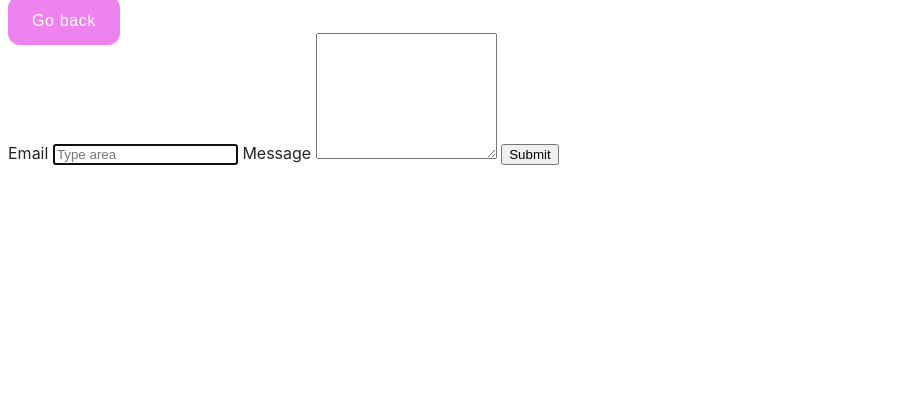
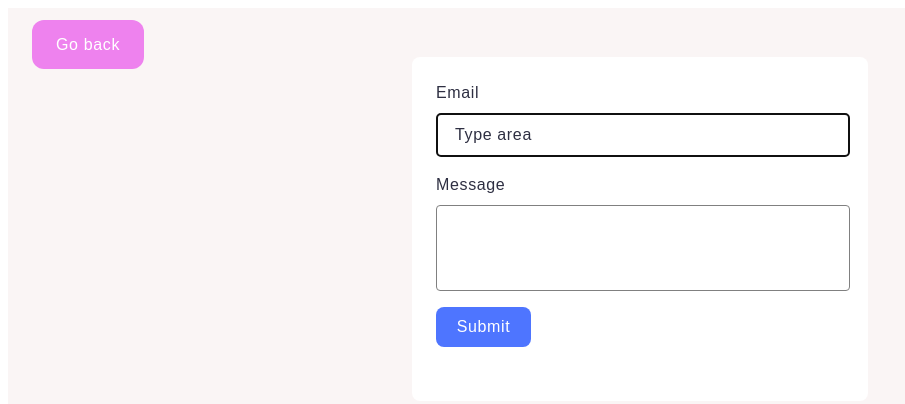
Before and after one commit to chasov-artem/goit-js-hw-09-test, a website built with Vite: page src/2-form.html in a window 1280 px wide. Shown: the whole page, without its empty margins (0-905 px from the left). Built offline with nearby package versions, Linux system fonts and the light colour scheme.

Commit message:
styles-form

```diff
--- a/src/2-form.html
+++ b/src/2-form.html
@@ -6,7 +6,7 @@
     <title>Gallery</title>
     <link rel="stylesheet" href="./css/styles.css" />
   </head>
-  <body>
+  <body class="form-body">
     <p><a class="go-back-link" href="./index.html">Go back</a></p>
 
     <form class="feedback-form" autocomplete="off">
--- a/src/css/reset.css
+++ b/src/css/reset.css
@@ -33,3 +33,7 @@ img {
   max-width: 100%;
   height: auto;
 }
+
+button {
+  cursor: pointer;
+}
--- a/src/css/styles.css
+++ b/src/css/styles.css
@@ -91,3 +91,95 @@
 .main-list-link:hover {
   background-color: darkorchid;
 }
+
+.feedback-form {
+  display: flex;
+  align-items: flex-start;
+  justify-content: flex-start;
+  flex-direction: column;
+  gap: 16px;
+  border-radius: 8px;
+  padding: 24px;
+  width: 408px;
+  height: 296px;
+  background: #fff;
+  margin-top: 50px;
+  margin: 0 auto;
+}
+
+.feedback-form label {
+  display: flex;
+  align-items: flex-start;
+  justify-content: flex-start;
+  flex-direction: column;
+  gap: 8px;
+  width: 100%;
+  /* height: 72px; */
+  font-family: 'Montserrat', sans-serif;
+  font-weight: 400;
+  font-size: 16px;
+  line-height: 1.5;
+  letter-spacing: 0.04em;
+  color: #2e2f42;
+}
+
+.feedback-form label input {
+  border: 1px solid #808080;
+  border-radius: 4px;
+  width: 100%;
+  height: 40px;
+  transition: color 250ms cubic-bezier(0.4, 0, 0.2, 1);
+}
+
+.feedback-form label input:hover {
+  border: 1px solid #000;
+}
+
+.feedback-form label input::placeholder {
+  font-family: 'Montserrat', sans-serif;
+  font-weight: 400;
+  font-size: 16px;
+  line-height: 1.5;
+  letter-spacing: 0.04em;
+  color: #2e2f42;
+  padding: 8px 16px;
+}
+
+.feedback-form label textarea {
+  border: 1px solid #808080;
+  border-radius: 4px;
+  width: 100%;
+  height: 80px;
+  resize: none;
+}
+
+.feedback-form button {
+  display: flex;
+  align-items: center;
+  justify-content: center;
+  flex-direction: row;
+  gap: 10px;
+  border-radius: 8px;
+  padding: 8px 16px;
+  width: 95px;
+  height: 40px;
+  background: #4e75ff;
+  font-family: 'Montserrat', sans-serif;
+  font-weight: 500;
+  font-size: 16px;
+  line-height: 1.5;
+  letter-spacing: 0.04em;
+  color: #fff;
+  border: 0;
+  transition: color 250ms cubic-bezier(0.4, 0, 0.2, 1);
+}
+
+.feedback-form button:hover,
+.feedback-form button:active {
+  background: #6c8cff;
+}
+
+.form-body {
+  background-color: rgba(250, 245, 245, 0.987);
+  padding: 24px;
+}
--- a/src/js/2-form.js
+++ b/src/js/2-form.js
@@ -25,7 +25,7 @@ function handleInput(event) {
 function handleSubmit(event) {
   event.preventDefault();
 
-  if (!formData.email || !formData.message) {
+  if (!formData.email.trim() || !formData.message.trim()) {
     alert('Fill please all fields');
     return;
   }
```
